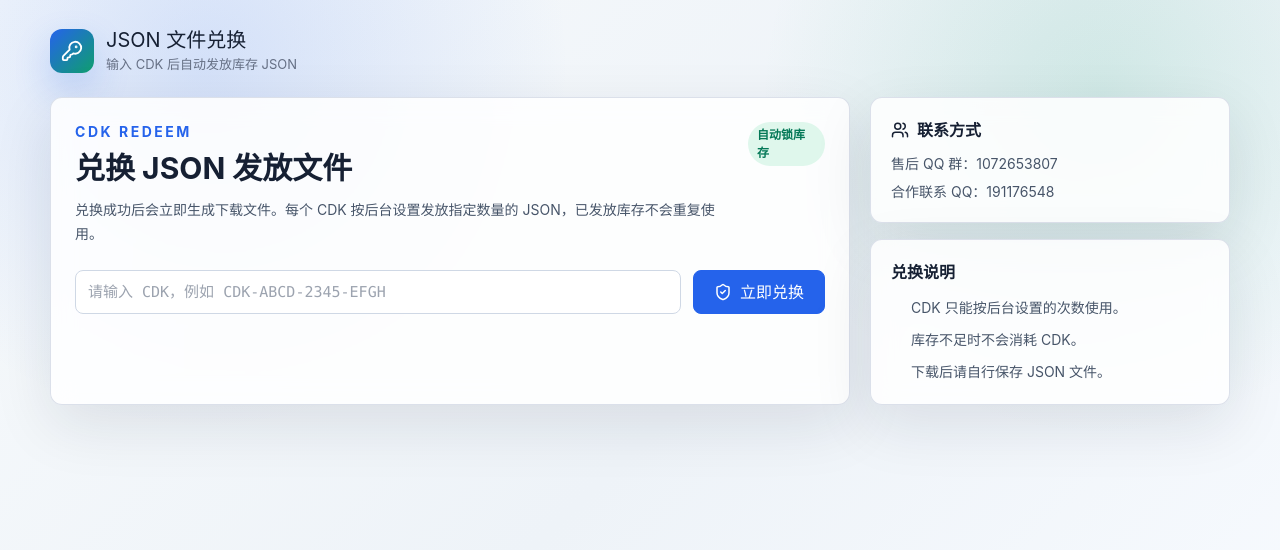
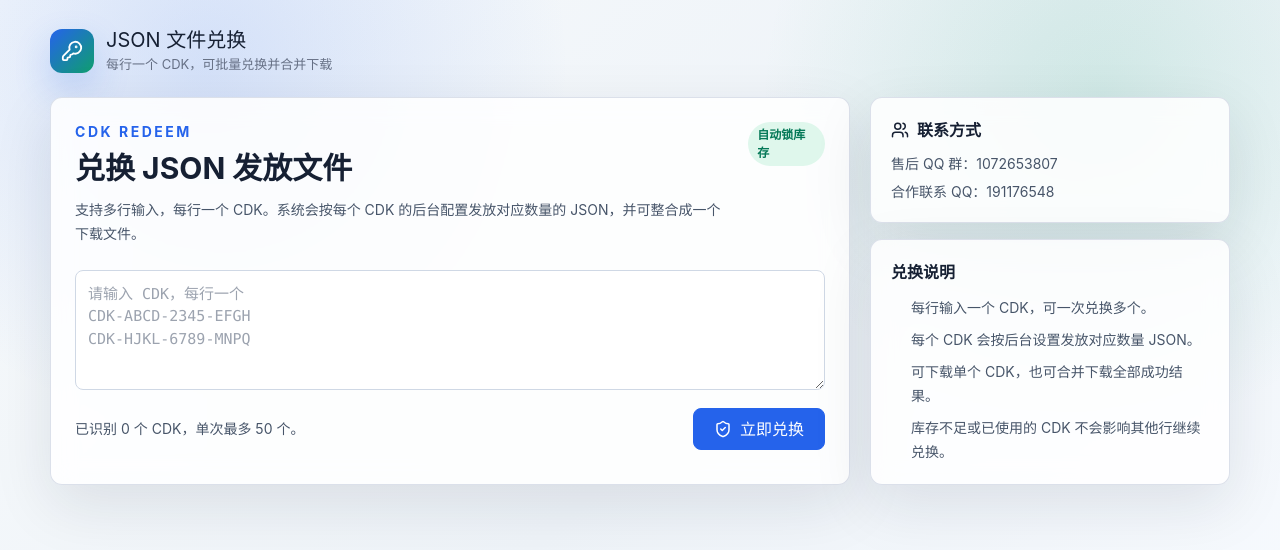
Before and after one commit to spiiiike03/CDK-system, a Next.js app: page /activate in a window 1280 px wide. Shown: the top 550 px of the page. Built offline with nearby package versions, Linux system fonts and the light colour scheme.

Commit message:
Support batch CDK redemption

```diff
--- a/app/api/redeem/route.ts
+++ b/app/api/redeem/route.ts
@@ -12,15 +12,105 @@ type RedeemFile = {
   content: unknown;
 };
 
+type RedeemSuccess = {
+  ok: true;
+  code: string;
+  filename: string;
+  deliveredCount: number;
+  files: RedeemFile[];
+  payload: unknown;
+};
+
+type RedeemFailure = {
+  ok: false;
+  code: string;
+  message: string;
+};
+
 export async function POST(request: NextRequest) {
   try {
     await ensureSchema();
     const body = await request.json().catch(() => ({}));
-    const code = normalizeCdk(body.cdk);
-    if (!code) {
+    const codes = parseCodes(body);
+
+    if (!codes.length) {
       return badRequest("请输入 CDK");
     }
+    if (codes.length > 50) {
+      return badRequest("单次最多兑换 50 个 CDK");
+    }
 
+    const ip = clientIp(request);
+    const results: Array<RedeemSuccess | RedeemFailure> = [];
+
+    for (const code of codes) {
+      results.push(await redeemOne(code, ip));
+    }
+
+    const successes = results.filter((item): item is RedeemSuccess => item.ok);
+    const failures = results.filter((item): item is RedeemFailure => !item.ok);
+    const deliveredCount = successes.reduce((sum, item) => sum + item.deliveredCount, 0);
+    const exportedAt = new Date().toISOString();
+    const filename = successes.length === 1
+      ? successes[0].filename
+      : `cdk-batch-${exportedAt.replace(/[:.]/g, "-")}.json`;
+    const payload = successes.length === 1
+      ? successes[0].payload
+      : {
+          exportedAt,
+          totalCdks: successes.length,
+          totalFiles: deliveredCount,
+          items: successes.map((item) => ({
+            cdk: item.code,
+            files: item.files.map((file) => ({
+              name: file.name,
+              content: file.content,
+            })),
+          })),
+          errors: failures.map((item) => ({
+            cdk: item.code,
+            message: item.message,
+          })),
+        };
+
+    return json({
+      ok: successes.length > 0,
+      message: buildMessage(successes.length, failures.length, deliveredCount),
+      filename,
+      deliveredCount,
+      successCount: successes.length,
+      failCount: failures.length,
+      results,
+      payload,
+    }, { status: successes.length > 0 ? 200 : 400 });
+  } catch (error) {
+    return serverError(error);
+  }
+}
+
+function parseCodes(body: Record<string, unknown>) {
+  const raw = Array.isArray(body.cdks)
+    ? body.cdks
+    : String(body.cdk ?? "")
+        .split(/\r?\n/)
+        .map((line) => line.trim());
+
+  return raw
+    .map((value) => normalizeCdk(value))
+    .filter(Boolean);
+}
+
+function buildMessage(successCount: number, failCount: number, deliveredCount: number) {
+  if (successCount && failCount) {
+    return `兑换完成：成功 ${successCount} 个，失败 ${failCount} 个，发放 ${deliveredCount} 个 JSON`;
+  }
+  if (successCount) {
+    return `兑换成功：发放 ${deliveredCount} 个 JSON`;
+  }
+  return "兑换失败";
+}
+
+async function redeemOne(code: string, ip: string): Promise<RedeemSuccess | RedeemFailure> {
   const rows = await sql`
     with selected_cdk as (
       select *
@@ -70,7 +160,7 @@ export async function POST(request: NextRequest) {
              updated_cdk.code,
              array_agg(updated_files.id),
              count(updated_files.id)::int,
-               ${clientIp(request)}
+             ${ip}
       from updated_cdk, updated_files
       group by updated_cdk.id, updated_cdk.code
       returning id, cdk_id, delivered_count
@@ -95,7 +185,7 @@ export async function POST(request: NextRequest) {
   `;
 
   if (!rows.length) {
-      return await redeemFailure(code);
+    return { ok: false, code, message: await redeemFailureMessage(code) };
   }
 
   const files = rows[0].files as RedeemFile[];
@@ -103,20 +193,17 @@ export async function POST(request: NextRequest) {
     ? files[0].content
     : files.map((file) => ({ name: file.name, content: file.content }));
 
-    return json({
+  return {
     ok: true,
-      message: "兑换成功",
+    code: rows[0].code,
     filename: downloadName(rows[0].code, files.length),
     deliveredCount: files.length,
-      files: files.map((file) => ({ id: file.id, name: file.name })),
+    files,
     payload,
-    });
-  } catch (error) {
-    return serverError(error);
-  }
+  };
 }
 
-async function redeemFailure(code: string) {
+async function redeemFailureMessage(code: string) {
   const rows = await sql`
     select status, file_count, used_count, max_uses, expires_at
     from cdk_codes
@@ -124,17 +211,17 @@ async function redeemFailure(code: string) {
     limit 1
   `;
   if (!rows.length) {
-    return badRequest("CDK 不存在");
+    return "CDK 不存在";
   }
   const cdk = rows[0];
   if (cdk.status === "disabled") {
-    return badRequest("CDK 已禁用");
+    return "CDK 已禁用";
   }
   if (cdk.status === "used" || Number(cdk.used_count) >= Number(cdk.max_uses)) {
-    return badRequest("CDK 已使用");
+    return "CDK 已使用";
   }
   if (cdk.expires_at && new Date(cdk.expires_at).getTime() <= Date.now()) {
-    return badRequest("CDK 已过期");
+    return "CDK 已过期";
   }
-  return badRequest("库存不足，请联系售后");
+  return "库存不足，请联系售后";
 }
--- a/components/activate-console.tsx
+++ b/components/activate-console.tsx
@@ -2,20 +2,35 @@
 
 import { useState } from "react";
 import { BadgeCheck, Download, KeyRound, ShieldCheck, Users } from "lucide-react";
+
+type RedeemResultItem = {
+  ok: boolean;
+  code: string;
+  message?: string;
+  filename?: string;
+  deliveredCount?: number;
+  payload?: unknown;
+  files?: Array<{ id: string; name: string }>;
+};
 
 type RedeemResponse = {
   ok: boolean;
   message?: string;
   filename?: string;
   deliveredCount?: number;
+  successCount?: number;
+  failCount?: number;
+  results?: RedeemResultItem[];
   payload?: unknown;
 };
 
 export function ActivateConsole() {
-  const [cdk, setCdk] = useState("");
+  const [cdkText, setCdkText] = useState("");
   const [loading, setLoading] = useState(false);
   const [notice, setNotice] = useState<{ type: "success" | "error" | "info"; message: string } | null>(null);
   const [result, setResult] = useState<RedeemResponse | null>(null);
+
+  const codes = parseCodes(cdkText);
 
   async function redeem() {
     setLoading(true);
@@ -25,13 +40,14 @@ export function ActivateConsole() {
       const response = await fetch("/api/redeem", {
         method: "POST",
         headers: { "content-type": "application/json" },
-        body: JSON.stringify({ cdk }),
+        body: JSON.stringify({ cdks: codes }),
       });
       const data = await response.json();
+      setResult(data);
       if (!response.ok || !data.ok) {
-        throw new Error(data.message || "兑换失败");
+        setNotice({ type: "error", message: data.message || "兑换失败" });
+        return;
       }
-      setResult(data);
       setNotice({ type: "success", message: data.message || "兑换成功" });
     } catch (error) {
       setNotice({ type: "error", message: error instanceof Error ? error.message : "兑换失败" });
@@ -40,15 +56,15 @@ export function ActivateConsole() {
     }
   }
 
-  function downloadJson() {
-    if (!result?.payload) return;
-    const blob = new Blob([JSON.stringify(result.payload, null, 2)], {
+  function downloadJson(payload: unknown, filename = "cdk-export.json") {
+    if (!payload) return;
+    const blob = new Blob([JSON.stringify(payload, null, 2)], {
       type: "application/json;charset=utf-8",
     });
     const url = URL.createObjectURL(blob);
     const link = document.createElement("a");
     link.href = url;
-    link.download = result.filename || "cdk-export.json";
+    link.download = filename;
     document.body.appendChild(link);
     link.click();
     link.remove();
@@ -62,7 +78,7 @@ export function ActivateConsole() {
           <div className="brand-mark"><KeyRound size={22} /></div>
           <div>
             <h1>JSON 文件兑换</h1>
-            <span>输入 CDK 后自动发放库存 JSON</span>
+            <span>每行一个 CDK，可批量兑换并合并下载</span>
           </div>
         </div>
       </header>
@@ -74,46 +90,89 @@ export function ActivateConsole() {
               <p className="mb-2 text-sm font-bold uppercase tracking-[0.18em] text-brand">CDK REDEEM</p>
               <h2 className="m-0 text-3xl font-bold text-ink max-[640px]:text-2xl">兑换 JSON 发放文件</h2>
               <p className="mt-3 max-w-2xl text-sm leading-6 text-slate-600">
-                兑换成功后会立即生成下载文件。每个 CDK 按后台设置发放指定数量的 JSON，已发放库存不会重复使用。
+                支持多行输入，每行一个 CDK。系统会按每个 CDK 的后台配置发放对应数量的 JSON，并可整合成一个下载文件。
               </p>
             </div>
             <span className="status ok">自动锁库存</span>
           </div>
 
           <form
-            className="grid grid-cols-[1fr_auto] gap-3 max-[640px]:grid-cols-1"
+            className="space-y-3"
             onSubmit={(event) => {
               event.preventDefault();
               void redeem();
             }}
           >
-            <input
-              className="input mono text-[15px]"
-              placeholder="请输入 CDK，例如 CDK-ABCD-2345-EFGH"
-              value={cdk}
-              onChange={(event) => setCdk(event.target.value)}
+            <textarea
+              className="textarea mono min-h-[150px] text-[15px]"
+              placeholder={"请输入 CDK，每行一个\nCDK-ABCD-2345-EFGH\nCDK-HJKL-6789-MNPQ"}
+              value={cdkText}
+              onChange={(event) => setCdkText(event.target.value)}
             />
-            <button className="button primary min-w-[132px]" disabled={loading || !cdk.trim()} type="submit">
+            <div className="flex items-center justify-between gap-3 max-[640px]:flex-col max-[640px]:items-stretch">
+              <span className="text-sm text-slate-600">已识别 {codes.length} 个 CDK，单次最多 50 个。</span>
+              <button className="button primary min-w-[132px]" disabled={loading || !codes.length} type="submit">
                 <ShieldCheck size={18} />
                 {loading ? "兑换中" : "立即兑换"}
               </button>
+            </div>
           </form>
 
           {notice ? <div className={`notice ${notice.type} mt-4`}>{notice.message}</div> : null}
 
-          {result?.payload ? (
-            <div className="mt-5 rounded-xl border border-emerald-200 bg-emerald-50 p-4">
+          {result?.results?.length ? (
+            <div className="mt-5 rounded-xl border border-slate-200 bg-white p-4">
+              <div className="flex flex-wrap items-center justify-between gap-3">
                 <div className="flex items-center gap-3">
                   <BadgeCheck className="text-mint" size={24} />
                   <div>
-                  <strong className="block text-ink">已发放 {result.deliveredCount || 1} 个 JSON</strong>
-                  <span className="text-sm text-slate-600">{result.filename}</span>
+                    <strong className="block text-ink">
+                      成功 {result.successCount || 0} 个，失败 {result.failCount || 0} 个，发放 {result.deliveredCount || 0} 个 JSON
+                    </strong>
+                    <span className="text-sm text-slate-600">{result.filename || "cdk-export.json"}</span>
                   </div>
                 </div>
-              <button className="button success mt-4" type="button" onClick={downloadJson}>
+                {result.payload ? (
+                  <button
+                    className="button success"
+                    type="button"
+                    onClick={() => downloadJson(result.payload, result.filename || "cdk-export.json")}
+                  >
                     <Download size={18} />
-                下载 JSON
+                    合并下载全部 JSON
                   </button>
+                ) : null}
+              </div>
+
+              <div className="mt-4 space-y-2">
+                {result.results.map((item, index) => (
+                  <div
+                    className="flex items-center justify-between gap-3 rounded-lg border border-slate-200 bg-slate-50 px-3 py-2 max-[640px]:flex-col max-[640px]:items-stretch"
+                    key={`${item.code}-${index}`}
+                  >
+                    <div>
+                      <span className="mono text-sm font-bold text-ink">{item.code}</span>
+                      <div className="mt-1 text-sm text-slate-600">
+                        {item.ok
+                          ? `已发放 ${item.deliveredCount || 0} 个 JSON`
+                          : item.message || "兑换失败"}
+                      </div>
+                    </div>
+                    {item.ok && item.payload ? (
+                      <button
+                        className="button"
+                        type="button"
+                        onClick={() => downloadJson(item.payload, item.filename || `${item.code}.json`)}
+                      >
+                        <Download size={16} />
+                        下载该 CDK
+                      </button>
+                    ) : (
+                      <span className="status err">失败</span>
+                    )}
+                  </div>
+                ))}
+              </div>
             </div>
           ) : null}
         </section>
@@ -137,9 +196,10 @@ export function ActivateConsole() {
           <div className="panel p-5">
             <h3 className="m-0 text-base font-bold text-ink">兑换说明</h3>
             <ul className="mt-3 space-y-2 pl-5 text-sm leading-6 text-slate-600">
-              <li>CDK 只能按后台设置的次数使用。</li>
-              <li>库存不足时不会消耗 CDK。</li>
-              <li>下载后请自行保存 JSON 文件。</li>
+              <li>每行输入一个 CDK，可一次兑换多个。</li>
+              <li>每个 CDK 会按后台设置发放对应数量 JSON。</li>
+              <li>可下载单个 CDK，也可合并下载全部成功结果。</li>
+              <li>库存不足或已使用的 CDK 不会影响其他行继续兑换。</li>
             </ul>
           </div>
         </aside>
@@ -147,3 +207,10 @@ export function ActivateConsole() {
     </div>
   );
 }
+
+function parseCodes(value: string) {
+  return value
+    .split(/\r?\n/)
+    .map((line) => line.trim())
+    .filter(Boolean);
+}
```
Lines whose indentation alone changed are shown as unchanged.
